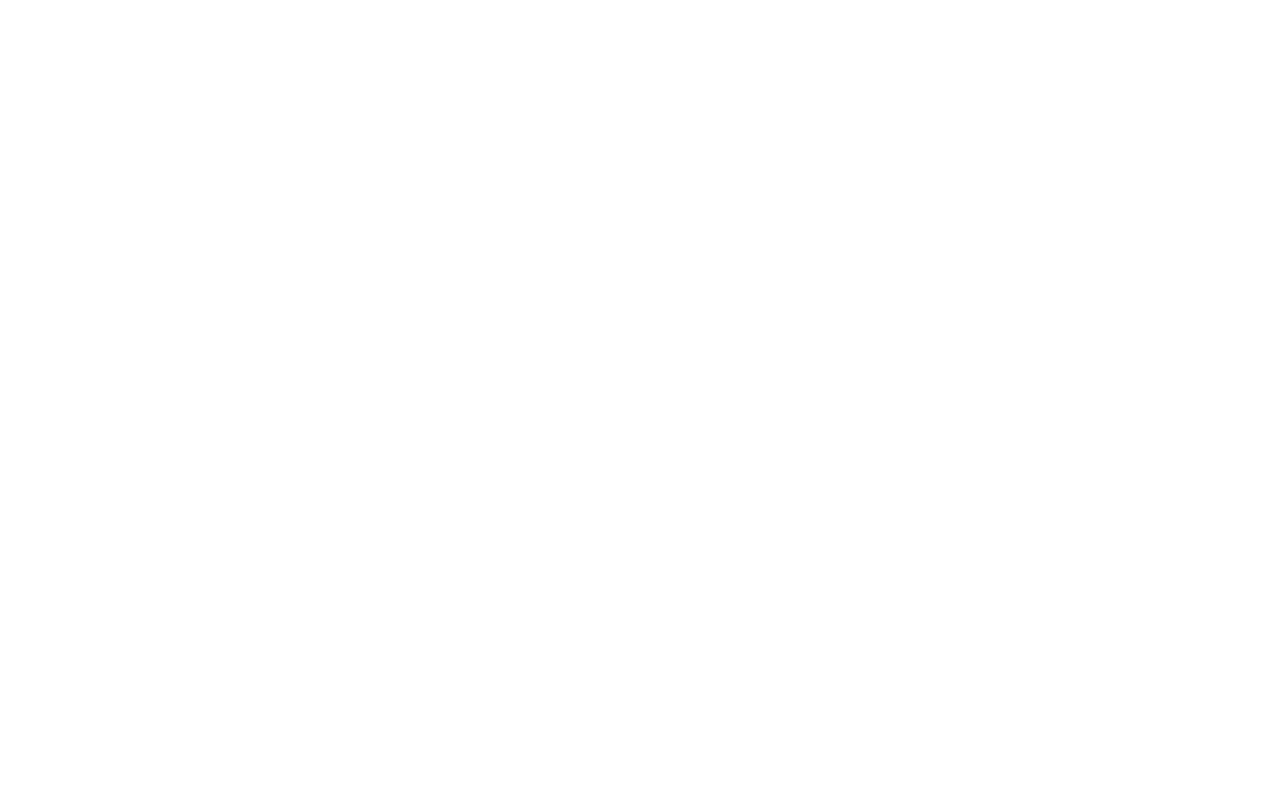
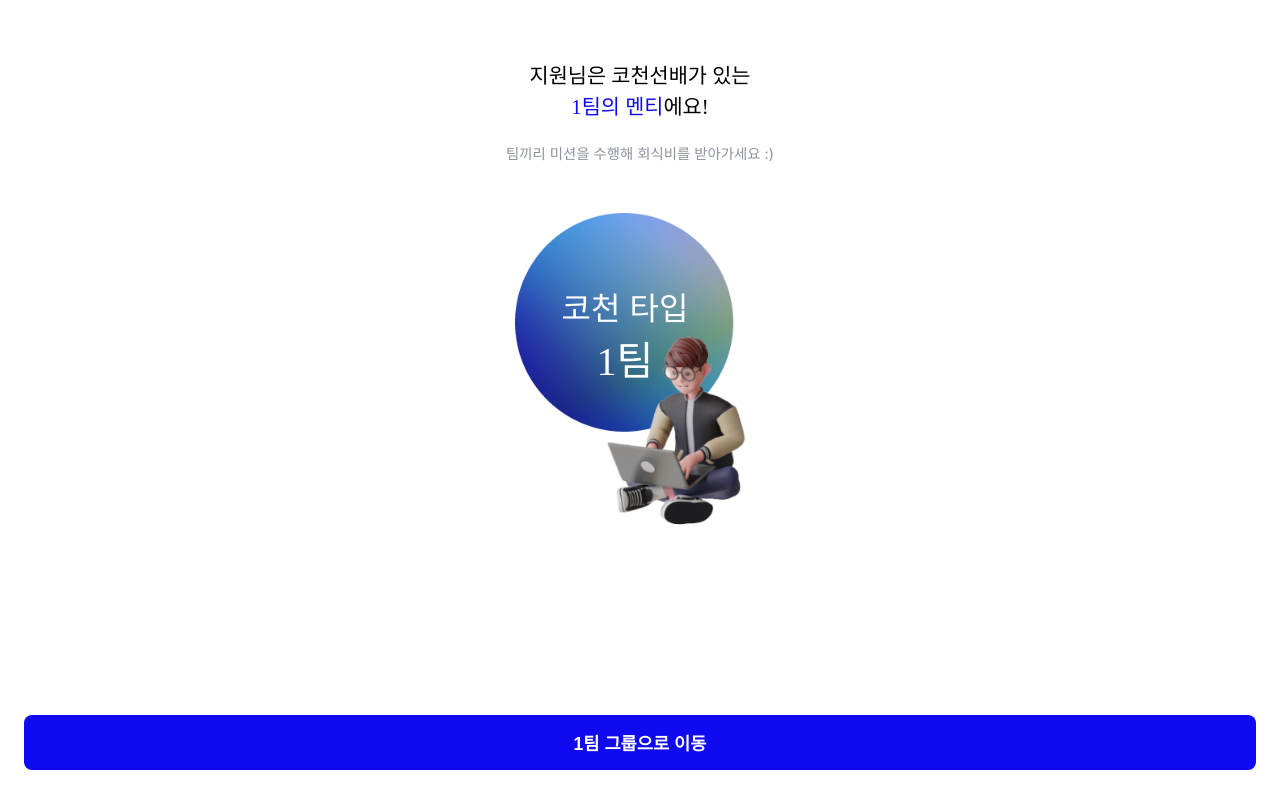
Before and after one commit to ITKOO/connect-dku-client, a React (Create React App) app: page /result in a window 1280 px wide. Before the commit this address had no page. Built offline with nearby package versions, Linux system fonts and the light colour scheme; a web font is replaced by a local one.

Commit message:
#feat(12): 멘토멘티 결과화면 퍼블리싱 구현

```diff
--- a/src/App.css
+++ b/src/App.css
@@ -75,8 +75,19 @@
     box-sizing: border-box;
 }
 
+.bottomBtn {
+    display: block;
+    width: 100%;
+    position: absolute;
+    bottom: 30px;
+}
+
 .blueTxt {
     color: #0F0AEF;
+}
+
+.grayText {
+    color: #8D939D;
 }
 
 .boldTxt {
@@ -91,6 +102,14 @@
     line-height: 150%;
 }
 
+.ft2Xlg {
+    font-size: 2.5rem;
+}
+
+.ftXlg {
+    font-size: 2rem;
+}
+
 .ftLg {
     font-size: 1.5rem;
 }
@@ -102,3 +121,15 @@
 .ftSm {
     font-size: 1.1rem;
 }
+
+.ftTsm {
+    font-size: 0.9rem;
+}
+
+.mt1 {
+    margin-top: 10px;
+}
+
+.mt2 {
+    margin-top: 20px;
+}
--- /dev/null
+++ b/src/css/Result.css
@@ -0,0 +1,20 @@
+.result {
+    position: relative;
+    height: 100%;
+    padding-top: 50px;
+    text-align: center;
+}
+
+.resultIcon {
+    display: inline-block;
+    width: 270px;
+    margin-top: 50px;
+    margin-left: 20px;
+}
+
+.resultTeamType {
+    position: relative;
+    bottom: 280px;
+    right: 15px;
+    color: white;
+}
--- a/src/css/StandBy.css
+++ b/src/css/StandBy.css
@@ -5,13 +5,6 @@
     text-align: center;
 }
 
-.standbyBtn {
-    display: block;
-    width: 100%;
-    position: absolute;
-    bottom: 30px;
-}
-
 .standbyLoading {
     display: inline-block;
     width: 300px;
--- a/src/index.js
+++ b/src/index.js
@@ -8,6 +8,7 @@
 import SignIn from "./pages/SignIn";
 import SignUp from "./pages/SignUp";
 import Intro from "./pages/Intro";
+import Result from "./pages/Result";
 
 const root = ReactDOM.createRoot(document.getElementById("root"));
 root.render(
@@ -18,6 +19,7 @@
       <Route path="signup" element={<SignUp/>}></Route>
       <Route path="intro" element={<Intro/>}></Route>
       <Route path="standby" element={<StandBy/>}></Route>
+      <Route path="result" element={<Result/>}></Route>
     </Routes>
   </BrowserRouter>
 );
--- /dev/null
+++ b/src/pages/Result.js
@@ -0,0 +1,27 @@
+import React from "react";
+import '../css/Result.css';
+import {Link} from "react-router-dom";
+
+const Result = () => {
+  return (
+    <div className="page ftM">
+      <div className="result">
+        <p className="boldTxt textCenter wideLineHeight">
+          지원님은 코천선배가 있는<br/>
+          <span className="blueTxt">1팀의 멘티</span>에요!<br/>
+        </p>
+        <p className="ftTsm grayText mt2">팀끼리 미션을 수행해 회식비를 받아가세요 :)</p>
+        <img src="/img/result-icon.png" alt="" className="resultIcon"/>
+        <div className="resultTeamType">
+          <span className="ftXlg">코천 타입</span><br/>
+          <span className="ft2Xlg boldTxt">1팀</span>
+        </div>
+        <Link to="/">
+          <button className="btnPrimary bottomBtn">1팀 그룹으로 이동</button>
+        </Link>
+      </div>
+    </div>
+  );
+};
+
+export default Result;
--- a/src/pages/StandBy.js
+++ b/src/pages/StandBy.js
@@ -1,5 +1,6 @@
 import React from "react";
 import '../css/StandBy.css';
+import {Link} from "react-router-dom";
 
 const StandBy = () => {
   return (
@@ -10,8 +11,14 @@
           <span className="blueTxt">커넥트 DKU봇</span>이<br/>
           열심히 일하고 있어요!
         </p>
+        <p className="ftTsm grayText mt2 wideLineHeight">
+          평균적으로 10~30분 정도가 소요돼요!<br/>
+          조금만 기다려주세요 :)
+        </p>
         <img src="/img/loading.gif" alt="" className="standbyLoading"/>
-        <button className="btnPrimary standbyBtn">결과 확인하러 가기</button>
+        <Link to="/result">
+          <button className="btnPrimary bottomBtn">결과 확인하러 가기</button>
+        </Link>
       </div>
     </div>
   );
```
Also changed, not shown: public/img/result-icon.png (added).
